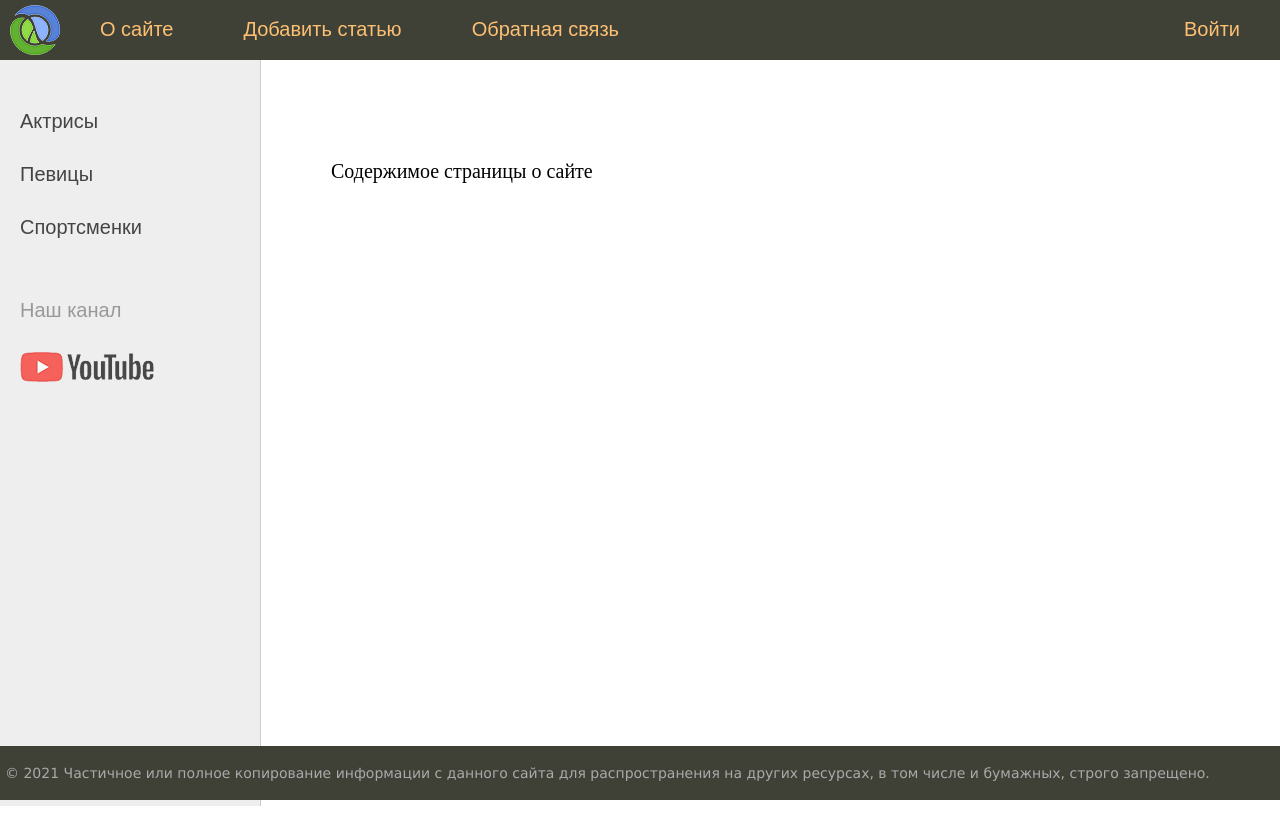
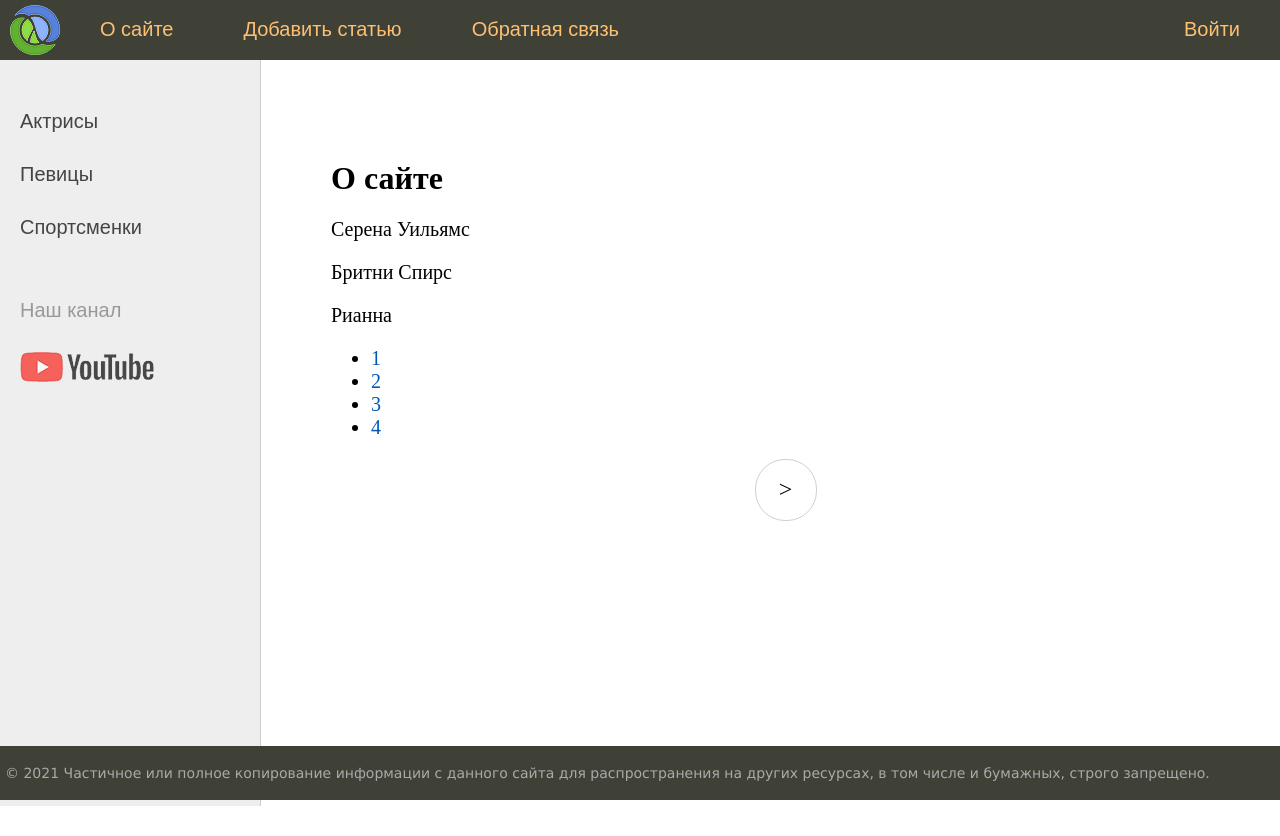
Before and after one commit to Apodisation13/dj_women, a Django app: page /about/ in a window 1280 px wide. Run offline with Django 3.2, Linux system fonts and the light colour scheme; data comes from the database, SQL or seed files in the repository; both versions use the stored data as it was after the commit.

Commit message:
L18 over: pagination added, htmls also changed

```diff
--- a/women/models.py
+++ b/women/models.py
@@ -31,7 +31,7 @@ class Women(models.Model):
         """для отображения в админке"""
         verbose_name = 'Известные женщины'
         verbose_name_plural = 'Женщины'
-        ordering = ['-time_update']  # эта сортировка влияет везде
+        ordering = ['-time_update']  # эта сортировка влияет везде, если ее убрать,то в пагинации будет предупреждение
 
 
 class Category(models.Model):
--- a/women/static/women/css/styles.css
+++ b/women/static/women/css/styles.css
@@ -44,7 +44,7 @@ p.link-read-post a {
 div.article-panel {
     background: #eee;
     padding: 5px 10px 5px 10px;
-    box-sizing border-box;
+    box-sizing: border-box;
     overflow: hidden;
     color: #555;
 }
@@ -390,3 +390,41 @@ ul.lang-list li a:hover {color: #fdc073;}
     min-width: 200px;
     font-size: 16px;
 }
+
+.list-pages {
+	text-align: center;
+	margin: 0 0 20px 0;
+}
+.list-pages ul {
+	margin: 20px 0 0 0;
+	padding: 0;
+	list-style: none;
+}
+.list-pages ul li {
+	display: inline-block;
+	margin: 0 20px 0 0;
+}
+.list-pages a {
+	color: #000;
+	font-size: 24px;
+	text-decoration: none;
+}
+.list-pages .page-num, .page-num-selected {
+	display: inline-block;
+	width: 60px;
+	height: 44px;
+	padding: 16px 0 0 0;
+	border: 1px solid #d0d0d0;
+	border-radius: 30px;
+}
+.list-pages .page-num:hover {
+	box-shadow: 3px 3px 1px #d0d0d0;
+}
+.list-pages .page-num-selected {
+	border: none;
+	color: #000;
+	font-size: 20px;
+}
+.list-pages .page-num-selected:hover {
+	box-shadow: none;
+}
--- a/women/templates/women/about.html
+++ b/women/templates/women/about.html
@@ -1,6 +1,21 @@
 {% extends 'women/base.html' %}
 
 {% block content %}
-<h1>{{title}}</h1>
-<p>Содержимое страницы о сайте
+<h1>{{ title }}</h1>
+    {# работа с пагинатором через page_obj - который даёт сам пагинатор #}
+{% for contact in page_obj %}
+    <p>{{ contact }}</p>
+{% endfor %}
+
+{# вот это для отображения ссылок на остальные страницы #}
+<nav>
+<ul>
+    {% for p in page_obj.paginator.page_range %}
+    <li>
+        <a href="?page={{ p }}">{{ p }}</a>
+    </li>
+    {% endfor %}
+</ul>
+</nav>
+
 {% endblock %}
--- a/women/templates/women/base.html
+++ b/women/templates/women/base.html
@@ -56,6 +56,37 @@
 	<div class="content-text">
 {% block content %}
 {% endblock %}
+
+    {# А ВОТ ЭТО ДЛЯ ПАГИНАЦИИ ИЗ КЛАССА #}
+{% if page_obj.has_other_pages %}
+<nav class="list-pages">
+    <ul>
+{% if page_obj.has_previous %}
+<li class="page-num">
+	<a href="?page={{ page_obj.previous_page_number }}">&lt;</a>
+</li>
+{% endif %}
+{# работа с пагинатором в листвью #}
+        {% for p in paginator.page_range %}
+		{% if page_obj.number == p %}
+        <li class="page-num page-num-selected">{{ p }}</li>
+		{% elif p >= page_obj.number|add:-2 and p <= page_obj.number|add:2  %}
+        <li class="page-num">
+            <a href="?page={{ p }}">{{ p }}</a>
+        </li>
+		{% endif %}
+        {% endfor %}
+
+{% if page_obj.has_next %}
+<li class="page-num">
+	<a href="?page={{ page_obj.next_page_number }}">&gt;</a>
+</li>
+{% endif %}
+
+    </ul>
+</nav>
+{% endif %}
+
 	</div>
 <!-- Конец блока контента -->
 
--- a/women/utils.py
+++ b/women/utils.py
@@ -3,6 +3,7 @@ from women.models import Category
 
 class BaseMixin:
     """общий класс для представлений"""
+    paginate_by = 3  # вот так легко сделать пагинацию здесь!
 
     def get_user_context(self, **kwargs):
         context = kwargs
--- a/women/views.py
+++ b/women/views.py
@@ -1,4 +1,5 @@
 from django.contrib.auth.decorators import login_required
+from django.core.paginator import Paginator
 from django.http import HttpResponse, HttpResponseNotFound, Http404
 from django.shortcuts import render, get_object_or_404, redirect
 
@@ -8,7 +9,14 @@ from women.models import *
 
 def about(request):
     template_name = 'women/about.html'
-    return render(request, template_name)
+    # для функции пагинатор выглядел бы так:
+    # чтобы перейти на вторую страницу надо напечатать
+    contact_list = Women.objects.all().select_related('category')
+    paginator = Paginator(contact_list, 3)
+    page_number = request.GET.get('page')
+    page_obj = paginator.get_page(page_number)
+    context = {'page_obj': page_obj, 'title': 'О сайте'}
+    return render(request, template_name, context)
 
 
 def home(request):
--- a/women/views_CBV.py
+++ b/women/views_CBV.py
@@ -8,6 +8,7 @@ from .utils import *
 
 
 class WomenHome(BaseMixin, ListView):
+
     model = Women
     template_name = 'women/index.html'
     context_object_name = 'posts'
```
Also changed, not shown: db.sqlite3.
